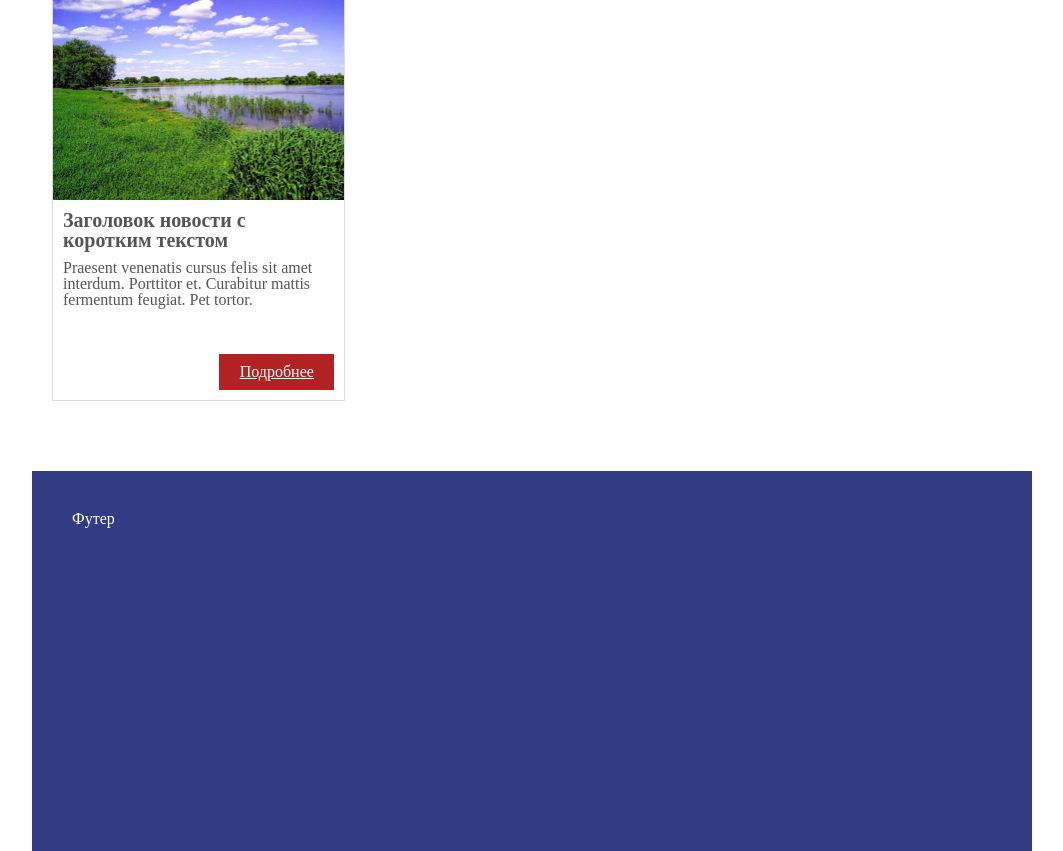
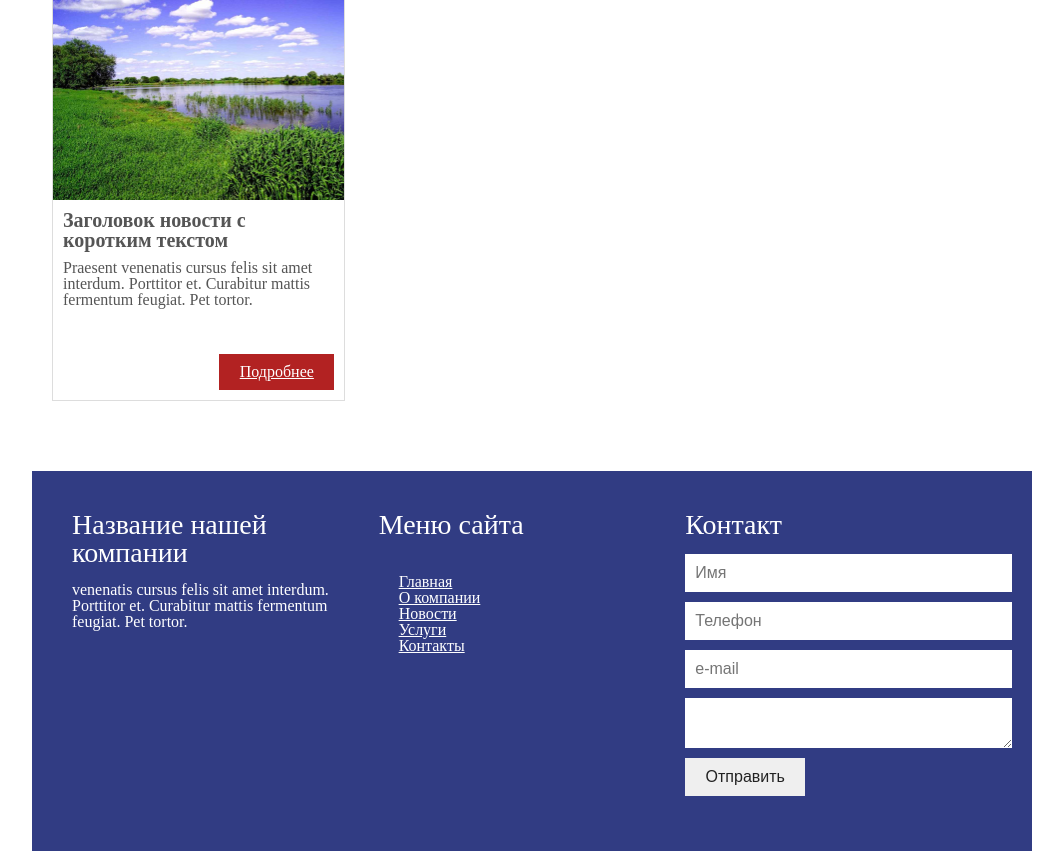
Before and after one commit to Pauuukin/testJuracPK, a PHP site: page / in a window 1280 px wide. Shown: the part 1302-2153 px from the top of the page, without its empty margins (108-1171 px from the left). Run offline with PHP 8.4, Linux system fonts and the light colour scheme.

Commit message:
make footer

```diff
--- a/css/style.css
+++ b/css/style.css
@@ -160,8 +160,54 @@ news div a{
 }
 footer {
     display: block;
+    overflow: hidden;
     height: 300px;
     background: #313c83;
     color: #fff;
     padding: 40px;
 }
+
+footer div{
+    position: relative;
+    display: block;
+    width: 33.33%;
+    height: 100%;
+    float: left;
+/*    background: #eee;*/
+}
+footer div h6{
+    font-size: 28px;
+    margin-bottom: 15px;
+}
+footer div ul{
+    padding: 20px;
+}
+footer div ul li{
+
+}
+footer div ul li a{
+    color: #fff;
+}
+
+footer div form{
+    display: block;
+    width: 100%;
+}
+footer div form input{
+    display: block;
+    width: 100%;
+    margin-bottom: 10px;
+    padding: 10px;
+    border: none;
+}
+footer div form input.sent{
+   width: 120px;
+}
+
+footer div form textarea{
+    display: block;
+    width: 100%;
+    margin-bottom: 10px;
+    padding: 10px;
+    border: none;
+}
--- a/index.html
+++ b/index.html
@@ -65,7 +65,30 @@
                 </news>
             </center>
             <footer>
-                <h1>Футер</h1>
+                <div>
+                    <h6>Название нашей компании</h6>
+                    <p>venenatis cursus felis sit amet interdum. Porttitor et. Curabitur mattis fermentum feugiat. Pet tortor.</p>
+                </div>
+                <div>
+                    <h6>Меню сайта</h6>
+                    <ul>
+                        <li><a href="">Главная</a></li>
+                        <li><a href="">О компании</a></li>
+                        <li><a href="">Новости</a></li>
+                        <li><a href="">Услуги</a></li>
+                        <li><a href="">Контакты</a></li>
+                    </ul>
+                </div>
+                <div>
+                    <h6>Контакт</h6>
+                    <form>
+                        <input type="text" name="name" value="" placeholder="Имя">
+                        <input type="text" name="phone" value="" placeholder="Телефон">
+                        <input type="text" name="mail" value="" placeholder="e-mail">
+                        <textarea name="comment"></textarea>
+                        <input class="sent" type="submit" name="send" value="Отправить">
+                    </form>
+                </div>
             </footer>
         </section>
     </body>
```
